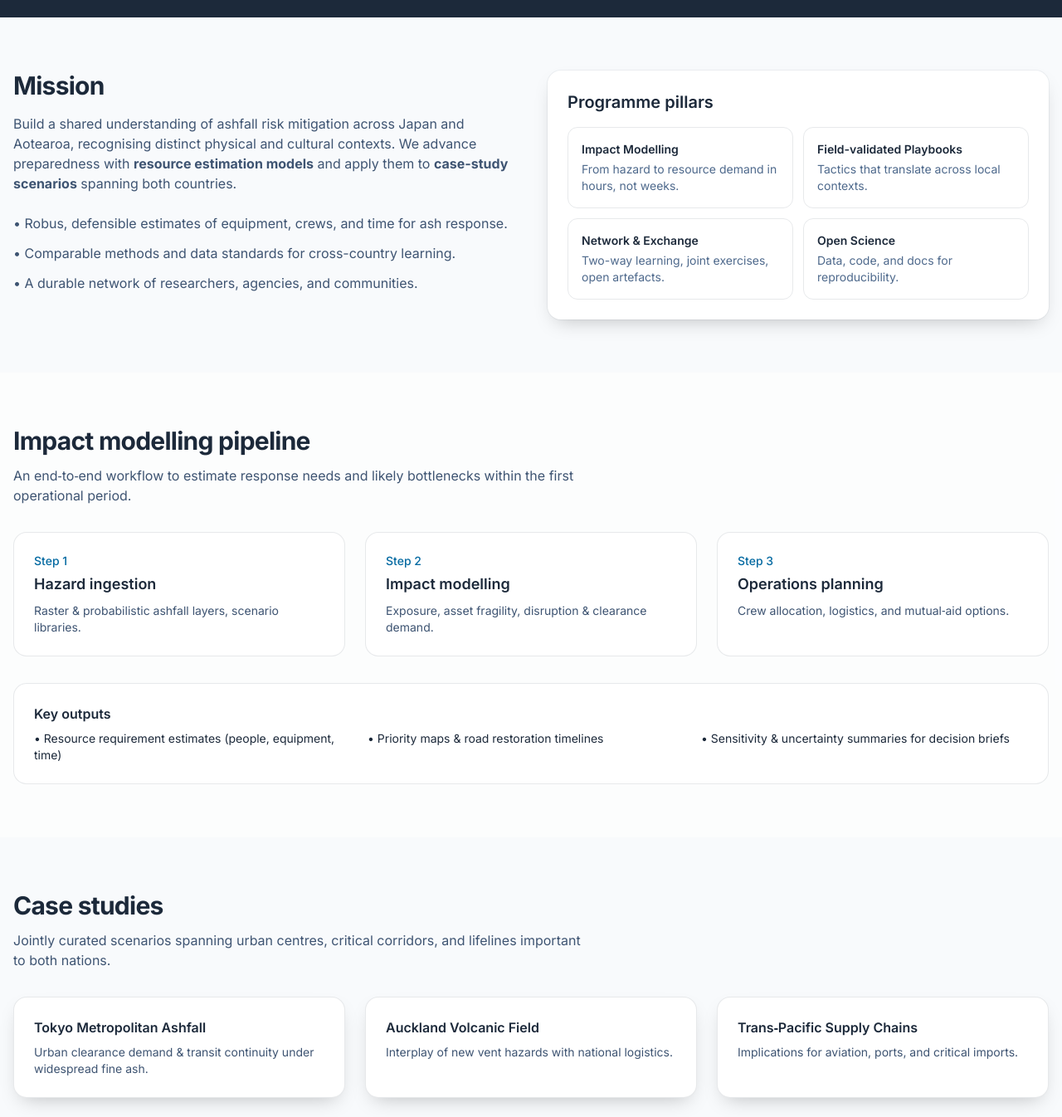
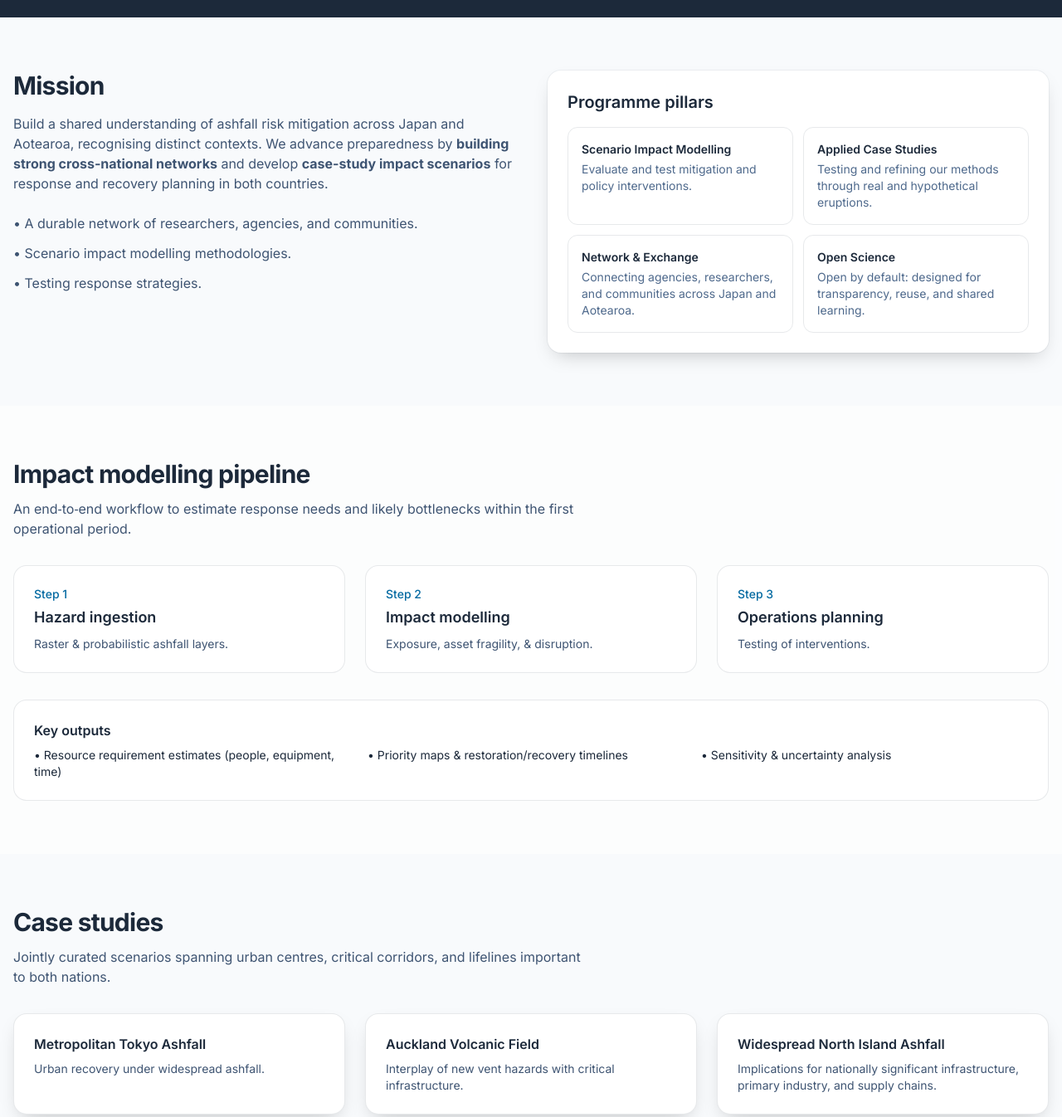
Before and after one commit to josh-hayes/CatastrophicEruptions, a plain HTML site: page index.html in a window 1280 px wide. Shown: the part 700-2046 px from the top of the page at 83% size. Drawn offline with nearby package versions, Linux system fonts and the light colour scheme.

Commit message:
Update index.html

```diff
--- a/index.html
+++ b/index.html
@@ -101,31 +101,31 @@
     <div class="grid items-start gap-10 md:grid-cols-2">
       <div>
         <h2 class="text-3xl font-bold tracking-tight">Mission</h2>
-        <p class="mt-4 text-ink-700 dark:text-ink-200">Build a shared understanding of ashfall risk mitigation across Japan and Aotearoa, recognising distinct physical and cultural contexts. We advance preparedness with <strong>resource estimation models</strong> and apply them to <strong>case-study scenarios</strong> spanning both countries.</p>
+        <p class="mt-4 text-ink-700 dark:text-ink-200">Build a shared understanding of ashfall risk mitigation across Japan and Aotearoa, recognising distinct contexts. We advance preparedness by <strong>building strong cross-national networks</strong> and develop <strong>case-study impact scenarios</strong> for response and recovery planning in both countries.</p>
         <ul class="mt-6 space-y-3 text-ink-700 dark:text-ink-200">
-          <li>• Robus, defensible estimates of equipment, crews, and time for ash response.</li>
-          <li>• Comparable methods and data standards for cross-country learning.</li>
           <li>• A durable network of researchers, agencies, and communities.</li>
+          <li>• Scenario impact modelling methodologies.</li>
+          <li>• Testing response strategies.</li>
         </ul>
       </div>
       <div class="rounded-2xl bg-white p-6 shadow-soft ring-1 ring-ink-900/5 dark:bg-ink-800">
         <h3 class="text-xl font-semibold">Programme pillars</h3>
         <div class="mt-4 grid gap-3 sm:grid-cols-2">
           <div class="rounded-xl border border-ink-900/10 p-4">
-            <p class="text-sm font-semibold">Impact Modelling</p>
-            <p class="mt-1 text-sm text-ink-600 dark:text-ink-300">From hazard to resource demand in hours, not weeks.</p>
+            <p class="text-sm font-semibold">Scenario Impact Modelling</p>
+            <p class="mt-1 text-sm text-ink-600 dark:text-ink-300">Evaluate and test mitigation and policy interventions.</p>
           </div>
           <div class="rounded-xl border border-ink-900/10 p-4">
-            <p class="text-sm font-semibold">Field-validated Playbooks</p>
-            <p class="mt-1 text-sm text-ink-600 dark:text-ink-300">Tactics that translate across local contexts.</p>
+            <p class="text-sm font-semibold">Applied Case Studies</p>
+            <p class="mt-1 text-sm text-ink-600 dark:text-ink-300">Testing and refining our methods through real and hypothetical eruptions.</p>
           </div>
           <div class="rounded-xl border border-ink-900/10 p-4">
             <p class="text-sm font-semibold">Network & Exchange</p>
-            <p class="mt-1 text-sm text-ink-600 dark:text-ink-3 00">Two-way learning, joint exercises, open artefacts.</p>
+            <p class="mt-1 text-sm text-ink-600 dark:text-ink-3 00">Connecting agencies, researchers, and communities across Japan and Aotearoa.</p>
           </div>
           <div class="rounded-xl border border-ink-900/10 p-4">
             <p class="text-sm font-semibold">Open Science</p>
-            <p class="mt-1 text-sm text-ink-600 dark:text-ink-300">Data, code, and docs for reproducibility.</p>
+            <p class="mt-1 text-sm text-ink-600 dark:text-ink-300">Open by default: designed for transparency, reuse, and shared learning.</p>
           </div>
         </div>
       </div>
@@ -143,25 +143,25 @@
         <div class="rounded-2xl border border-ink-900/10 bg-white p-6 dark:bg-ink-800">
           <p class="text-sm font-medium text-ocean-700">Step 1</p>
           <h3 class="mt-1 text-lg font-semibold">Hazard ingestion</h3>
-          <p class="mt-2 text-sm text-ink-700 dark:text-ink-300">Raster & probabilistic ashfall layers, scenario libraries.</p>
+          <p class="mt-2 text-sm text-ink-700 dark:text-ink-300">Raster & probabilistic ashfall layers.</p>
         </div>
         <div class="rounded-2xl border border-ink-900/10 bg-white p-6 dark:bg-ink-800">
           <p class="text-sm font-medium text-ocean-700">Step 2</p>
           <h3 class="mt-1 text-lg font-semibold">Impact modelling</h3>
-          <p class="mt-2 text-sm text-ink-700 dark:text-ink-300">Exposure, asset fragility, disruption & clearance demand.</p>
+          <p class="mt-2 text-sm text-ink-700 dark:text-ink-300">Exposure, asset fragility, & disruption.</p>
         </div>
         <div class="rounded-2xl border border-ink-900/10 bg-white p-6 dark:bg-ink-800">
           <p class="text-sm font-medium text-ocean-700">Step 3</p>
           <h3 class="mt-1 text-lg font-semibold">Operations planning</h3>
-          <p class="mt-2 text-sm text-ink-700 dark:text-ink-300">Crew allocation, logistics, and mutual‑aid options.</p>
+          <p class="mt-2 text-sm text-ink-700 dark:text-ink-300">Testing of interventions.</p>
         </div>
       </div>
       <div class="mt-8 rounded-2xl border border-ink-900/10 bg-white p-6 dark:bg-ink-800">
         <h4 class="font-semibold">Key outputs</h4>
         <ul class="mt-2 grid gap-2 sm:grid-cols-2 lg:grid-cols-3 text-sm">
           <li>• Resource requirement estimates (people, equipment, time)</li>
-          <li>• Priority maps & road restoration timelines</li>
-          <li>• Sensitivity & uncertainty summaries for decision briefs</li>
+          <li>• Priority maps & restoration/recovery timelines</li>
+          <li>• Sensitivity & uncertainty analysis</li>
         </ul>
       </div>
     </div>
@@ -175,16 +175,16 @@
     </div>
     <div class="mt-8 grid gap-6 md:grid-cols-3">
       <article class="rounded-2xl border border-ink-900/10 bg-white p-6 shadow-soft dark:bg-ink-800">
-        <h3 class="font-semibold">Tokyo Metropolitan Ashfall</h3>
-        <p class="mt-2 text-sm text-ink-700 dark:text-ink-300">Urban clearance demand & transit continuity under widespread fine ash.</p>
+        <h3 class="font-semibold">Metropolitan Tokyo Ashfall</h3>
+        <p class="mt-2 text-sm text-ink-700 dark:text-ink-300">Urban recovery under widespread ashfall.</p>
       </article>
       <article class="rounded-2xl border border-ink-900/10 bg-white p-6 shadow-soft dark:bg-ink-800">
         <h3 class="font-semibold">Auckland Volcanic Field</h3>
-        <p class="mt-2 text-sm text-ink-700 dark:text-ink-300">Interplay of new vent hazards with national logistics.</p>
+        <p class="mt-2 text-sm text-ink-700 dark:text-ink-300">Interplay of new vent hazards with critical infrastructure.</p>
       </article>
       <article class="rounded-2xl border border-ink-900/10 bg-white p-6 shadow-soft dark:bg-ink-800">
-        <h3 class="font-semibold">Trans‑Pacific Supply Chains</h3>
-        <p class="mt-2 text-sm text-ink-700 dark:text-ink-300">Implications for aviation, ports, and critical imports.</p>
+        <h3 class="font-semibold">Widespread North Island Ashfall</h3>
+        <p class="mt-2 text-sm text-ink-700 dark:text-ink-300">Implications for nationally significant infrastructure, primary industry, and supply chains.</p>
       </article>
     </div>
   </section>
@@ -210,15 +210,15 @@
   <section id="publications" class="mx-auto max-w-7xl px-4 py-16">
     <div class="max-w-prose">
       <h2 class="text-3xl font-bold tracking-tight">Publications & outputs</h2>
-      <p class="mt-3 text-ink-700 dark:text-ink-200">Peer‑reviewed papers, technical reports, briefs, and talks.
+      <p class="mt-3 text-ink-700 dark:text-ink-200">Peer‑reviewed papers, technical reports, posters, and presentations.
       </p>
     </div>
     <div class="mt-6 grid gap-6 sm:grid-cols-2">
       <div class="rounded-2xl border border-ink-900/10 bg-white p-6 dark:bg-ink-800">
         <h3 class="font-semibold">Featured</h3>
         <ul class="mt-2 space-y-2 text-sm">
-          <li>• <a class="underline decoration-ocean-500 underline-offset-4 hover:opacity-80" href="#">Open-source road restoration model (preprint)</a></li>
-          <li>• <a class="underline decoration-ocean-500 underline-offset-4 hover:opacity-80" href="#">Ashfall mitigation playbook (v0.2)</a></li>
+          <li>• <a class="underline decoration-ocean-500 underline-offset-4 hover:opacity-80" href="#">Case studies for network modelling in RiskScape</a></li>
+          <li>• <a class="underline decoration-ocean-500 underline-offset-4 hover:opacity-80" href="#">Programme poster</a></li>
         </ul>
       </div>
       <div class="rounded-2xl border border-ink-900/10 bg-white p-6 dark:bg-ink-800">
@@ -235,7 +235,7 @@
         <h2 class="text-3xl font-bold tracking-tight">Contact</h2>
         <p class="mt-3 text-ink-700 dark:text-ink-200">Interested in partnering or joining the network? Reach out.</p>
         <div class="mt-6 flex flex-wrap gap-3">
-          <a href="mailto:info@example.org" class="rounded-xl bg-ocean-600 px-5 py-3 font-semibold text-white hover:bg-ocean-500">Email the programme</a>
+          <a href="mailto:c.magill@gns.cri.nz" class="rounded-xl bg-ocean-600 px-5 py-3 font-semibold text-white hover:bg-ocean-500">Email the programme</a>
         </div>
       </div>
     </div>
```
